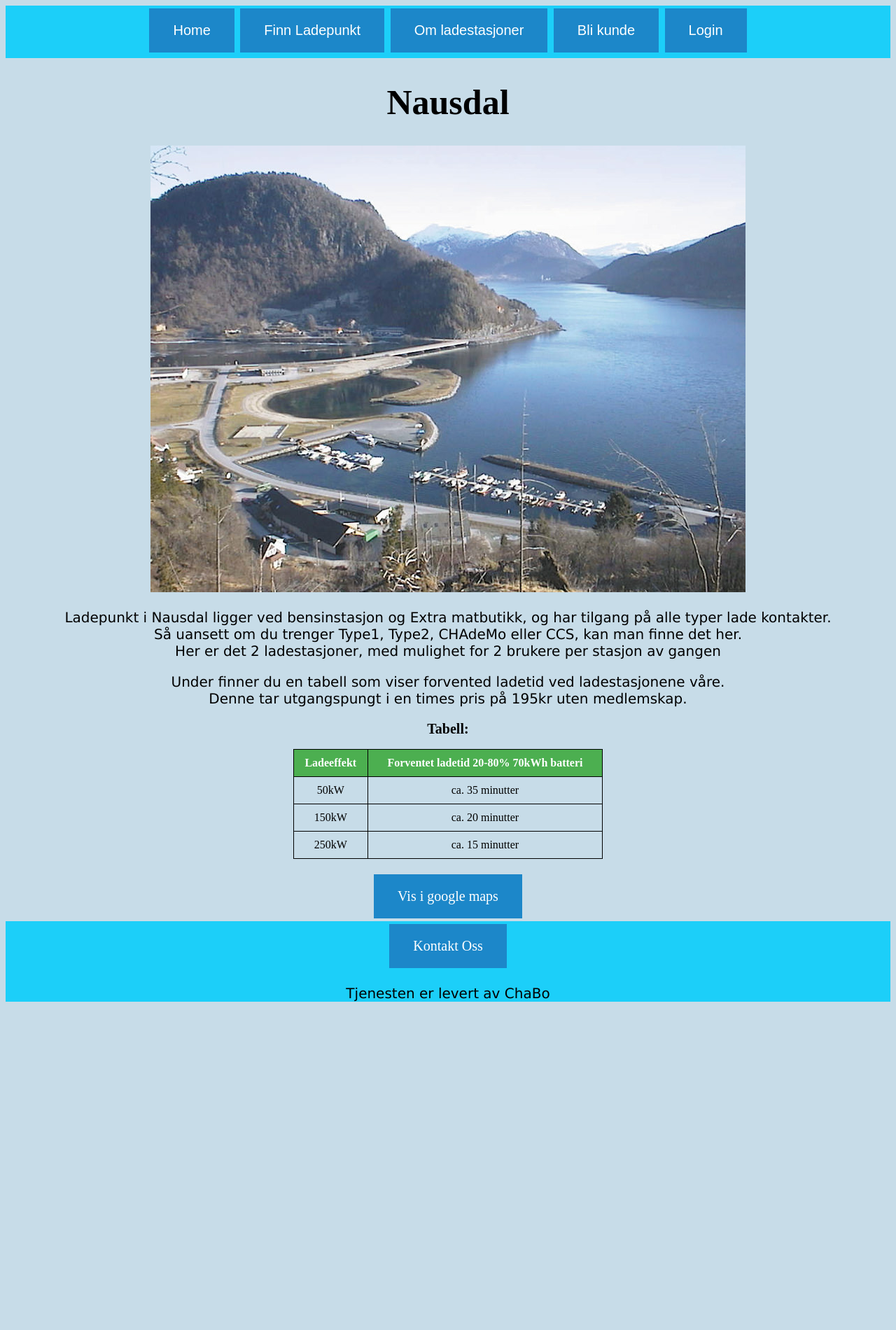
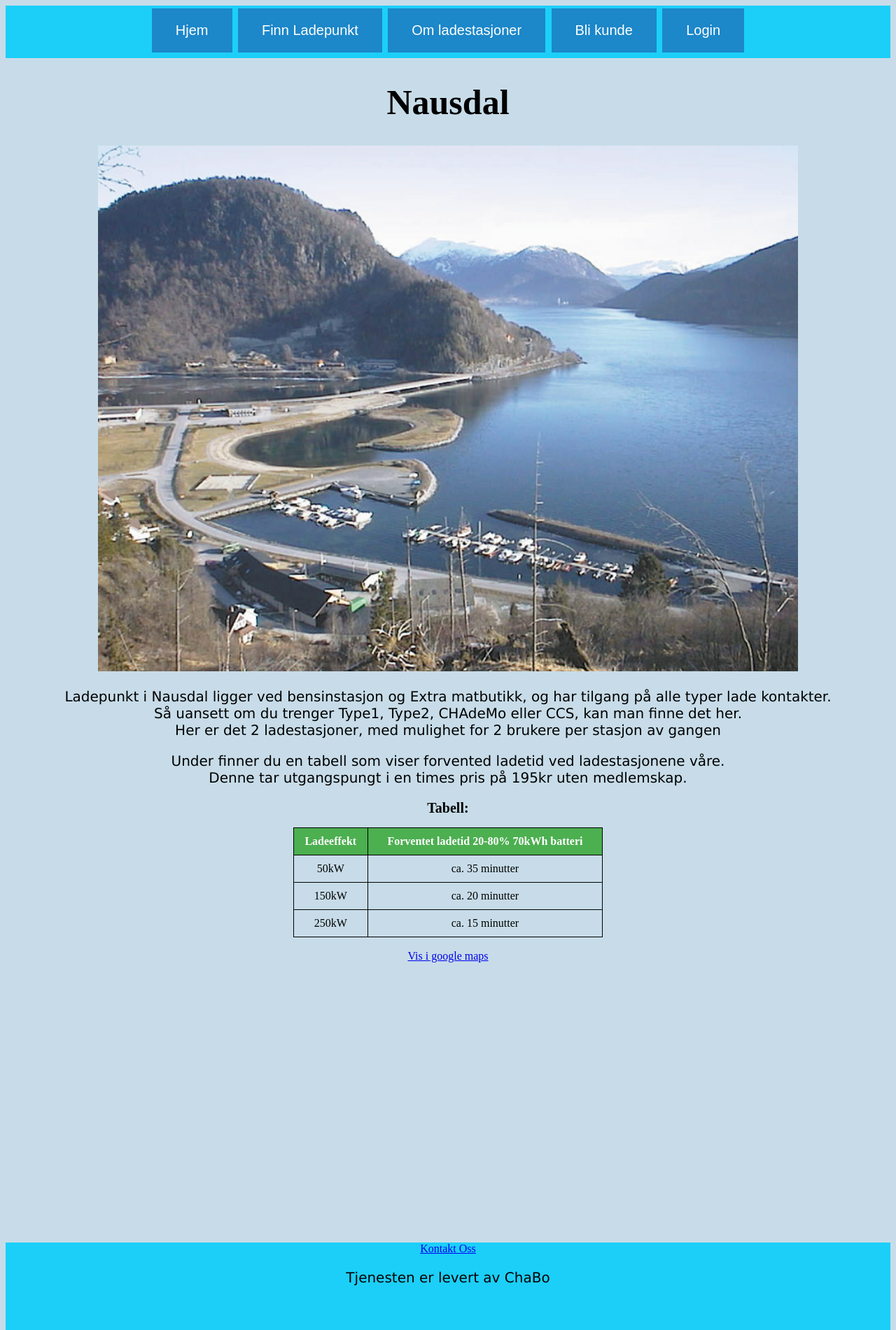
Before and after one commit to 595489/HVL20Gruppe1, a plain HTML site: page nausdal.html in a window 1280 px wide. Shown: the top 1900 px of the page at 70% size. Before the commit the page ends 1451 px from the top, so only its background shows below. Drawn offline with Linux system fonts and the light colour scheme.

Commit message:
Home button replaced
Text on home button replaced from Home to Hjem, Removed wrong comment from all files, Made an extra Div, some styling, added class to header buttons, and rearranged some html structure to be similar in all files.

```diff
--- a/css/mainStyles.css
+++ b/css/mainStyles.css
@@ -1,9 +1,6 @@
-body {
-	background-color: #c7dce8
-}
-
-.Banner {
-	width: 100%;
+:root {
+	--main-bg-color: #c7dce8;
+	--filler-size:
 }
 
 #Header {
@@ -18,6 +15,35 @@ body {
 	font-family: arial;
 }
 
+#Footer {
+	position: relative;
+	height: 150px;
+	bottom: 0px;
+	text-align: center;
+	margin: 0px;
+	background-color: #1ccff9;
+	width: 100%;
+	clear: both;
+}
+
+#Filler {
+	height: 400px;
+	background-color: var(--main-bg-colors);
+	background-size: cover;
+}
+
+.Banner {
+	width: 100%;
+}
+
+body {
+	background-color: var(--main-bg-color);
+}
+
+#LocImg {
+	width: 1000px;
+}
+
 #map {
 	height: 400px;
 	width: 40%;
@@ -26,6 +52,7 @@ body {
 div {
 	text-align: center;
 	margin: auto;
+
 }
 
 table,td,th{
@@ -44,6 +71,11 @@ table {
 	margin-right: auto;
 }
 
+th{
+	background-color: #4CAF50;
+	color: white;
+}
+
 h1 {
 	font-size: 50px;
 }
@@ -52,9 +84,8 @@ h2 {
 	font-size: 20px;
 }
 
-th{
-	background-color: #4CAF50;
-	color: white;
+h3 {
+	font-size: 18px;
 }
 
 p {
@@ -62,7 +93,7 @@ p {
 	font-family: verdana;
 }
 
-a {
+.navButton {
 	background-color: #1c87c9;
     border: none;
     color: white;
@@ -75,7 +106,7 @@ a {
     cursor: pointer;
 }
 
-a:hover {
+.navButton:hover {
 	background-color: orange;
 	border: none;
     color: white;
@@ -87,13 +118,3 @@ a:hover {
     margin: 4px 2px;
     cursor: pointer;
 }
-
-#Footer {
-	position: relative;
-	bottom: 0px;
-	text-align: center;
-	margin: 0px;
-	background-color: #1ccff9;
-	width: 100%;
-	clear: both;
-}
--- a/nausdal.html
+++ b/nausdal.html
@@ -1,22 +1,20 @@
 <!DOCTYPE html>
 <html>
-
 	<head>
 		<title>Ladestasjon</title>
 		<meta charset=utf-8 />
 
-		<!-- Not in use yet -->
 		<link rel="stylesheet" type="text/css" href="css/mainStyles.css" />
 		<script src="scripts/mainScript.js"></script>
 	</head>
 
 	<body>
 		<div ID="Header" class="navBar">
-			<a href="index.html">Home</a>
-			<a href="chargerloc.html">Finn Ladepunkt</a>
-			<a href="chargerhelp.html">Om ladestasjoner</a>
-			<a href="createuser.html">Bli kunde</a>
-			<a href="login.html">Login</a>
+			<a class="navButton" href="index.html">Hjem</a>
+			<a class="navButton" href="chargerloc.html">Finn Ladepunkt</a>
+			<a class="navButton" href="chargerhelp.html">Om ladestasjoner</a>
+			<a class="navButton" href="createuser.html">Bli kunde</a>
+			<a class="navButton" href="login.html">Login</a>
 		</div>
 		<div>
 			<h1>Nausdal</h1>
@@ -48,6 +46,8 @@
 			</table>
 			<br/>
 			<a href="https://www.google.no/maps/place/Gr%C3%B8nn+Kontakt+Hurtiglader/@61.506926,5.7180224,16.75z/data=!4m13!1m7!3m6!1s0x4616353d1acd6c41:0x349228e2a3d5f6f2!2sNaustdal,+6817+Naustdal!3b1!8m2!3d61.552281!4d5.8448236!3m4!1s0x4617cb4afc3b30b5:0x2a4a23a62f5588f6!8m2!3d61.5080819!4d5.7182564">Vis i google maps</a>
+		</div>
+		<div ID="Filler">
 
 		</div>
 		<div ID="Footer">
@@ -55,5 +55,4 @@
 			<p ID="FootParagraph">Tjenesten er levert av ChaBo</p>
 		</div>
 	</body>
-
 </html>
```
Also changed, not shown: about.html (+7 -7 lines), chargerhelp.html (+10 -7 lines), chargerloc.html (+9 -11 lines), chargernav.html (+8 -6 lines), createuser.html (+9 -6 lines), forde.html (+8 -10 lines), index.html (+9 -6 lines), login.html (+9 -6 lines), user.html (+6 -6 lines).
